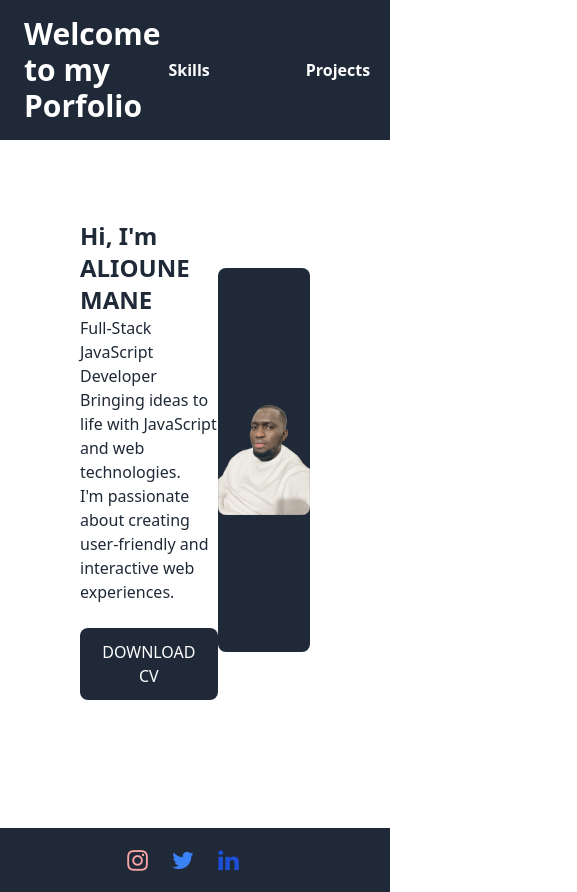
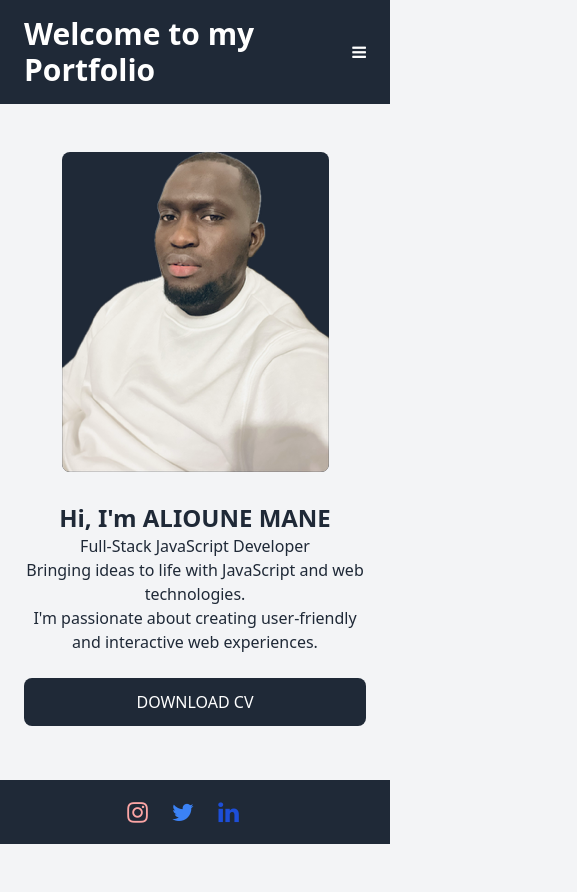
Before and after one commit to Alune62/Myporfolio, a plain HTML site: page index.html in a window 390 px wide. Shown: the whole page, 577 px wide, since content can reach past the window. After the commit the page ends 844 px from the top, so only its background shows below. Drawn offline with nearby package versions, Linux system fonts and the light colour scheme.

Commit message:
responsive

```diff
--- a/index.html
+++ b/index.html
@@ -3,65 +3,62 @@
 <head>
   <meta charset="UTF-8" />
   <meta name="viewport" content="width=device-width, initial-scale=1.0" />
-    <title>My Porfolio</title>
-    <link
-      href="https://cdn.jsdelivr.net/npm/tailwindcss@2.2.19/dist/tailwind.min.css"
-      rel="stylesheet"
-    />
+  <title>My Portfolio</title>
+  <link href="https://cdn.jsdelivr.net/npm/tailwindcss@2.2.19/dist/tailwind.min.css" rel="stylesheet" />
   <link rel="stylesheet" href="https://cdnjs.cloudflare.com/ajax/libs/font-awesome/4.7.0/css/font-awesome.css">
 </head>
-  <body class="">
+<body class="bg-gray-100 flex flex-col min-h-screen">
   <header class="bg-gray-800 text-white py-4 px-6">
-      <div class="flex flex-row justify-between items-center">
-        <h1 class="font-bold text-3xl">Welcome to my Porfolio</h1>
-        <nav>
-          <ul class="flex flex-row space-x-20 mr-8 ">
-            <!-- <li><a href="#" class="hover:bg-gray-700 active:checked:">Accueil</a></li> -->
+    <div class="flex flex-col md:flex-row justify-between items-center">
+      <div class="flex items-center">
+        <h1 class="font-bold text-3xl mr-4">Welcome to my Portfolio</h1>
+        <button class="text-white focus:outline-none md:hidden toggle-button">
+          <i class="fa fa-bars"></i>
+        </button>
+      </div>
+      <nav id="navbar" class="mt-4 md:mt-0 hidden md:flex">
+        <ul class="flex flex-col md:flex-row space-y-4 md:space-y-0 md:space-x-8">
           <li>
-              <a href="./src/pages/skills.html" class=" rounded-lg hover:bg-gray-500 p-2 font-bold">Skills</a>
+            <a href="./src/pages/skills.html" class="rounded-lg hover:bg-gray-500 p-2 font-bold">Skills</a>
           </li>
-            <li><a href="./src/pages/projects.html" class=" rounded-lg hover:bg-gray-500 p-2 font-bold">Projects</a></li>
-            <li><a href="./src/pages/contact.html" class=" rounded-lg hover:bg-gray-500 p-2 font-bold">Contacts</a></li>
+          <li><a href="./src/pages/projects.html" class="rounded-lg hover:bg-gray-500 p-2 font-bold">Projects</a></li>
+          <li><a href="./src/pages/contact.html" class="rounded-lg hover:bg-gray-500 p-2 font-bold">Contacts</a></li>
         </ul>
       </nav>
     </div>
   </header>
 
-
-    <!-- Profile/Description -->
-    <div class="flex flex-row  items-center p-20 ">
-      <div class="flex flex-col justify-center">
-        <h2 class="font-bold text-2xl flex justify-center text-gray-800">Hi, I'm ALIOUNE MANE</h2>
-        <p class="flex justify-center text-gray-800">
-          Full-Stack JavaScript Developer</p>
-        <p class="flex justify-center text-gray-800">
-          Bringing ideas to life with
-          JavaScript and web technologies.</p>
-        <p class="flex justify-center text-gray-800">
-          I'm passionate about creating
-          user-friendly and interactive web experiences.</p>
+  <main class="flex-grow flex flex-col-reverse md:flex-row justify-center items-center p-6 md:p-20">
+    <div class="flex-1 md:mr-12">
+      <div class="flex flex-col justify-center  text-center md:text-left md:w-1/2 md:mx-auto">
+        <h2 class="flex justify-center font-bold text-2xl text-gray-800">Hi, I'm ALIOUNE MANE</h2>
+        <p class="flex justify-center text-gray-800">Full-Stack JavaScript Developer</p>
+        <p class="flex justify-center text-gray-800">Bringing ideas to life with JavaScript and web technologies.</p>
+        <p class="flex justify-center text-gray-800">I'm passionate about creating user-friendly and interactive web experiences.</p>
         <br>
-        <button id="resume" class="bg-gray-800 p-3 text-white rounded-lg uppercase hover:opacity-90">Download CV</button>
+        <button id="resume" class="w-full bg-gray-800 p-3 text-white rounded-lg uppercase hover:opacity-90">Download CV</button>
       </div>
-      <div class="w-96 h-96 flex justify-center ml-auto items-center bg-gray-800 rounded-lg">
+    </div>
+    <div class="flex-1">
+      <div class="md:w-1/2 mt-6 md:mt-0 mx-auto flex justify-center items-center bg-gray-800 rounded-lg">
         <img src="/src/image/alioune_prof.png" alt="profile" class="rounded-lg">
       </div>
     </div>
-    <!-- end Profile..... -->
+  </main>
 
-    <footer class="p-4 mt-12 bg-gray-800 flex justify-center">
+
+  <footer class="p-4 bg-gray-800 text-white flex-shrink-0">
+    <div class="flex justify-center">
       <a href="https://www.instagram.com/papa_alune_mane/" class="mr-6 text-red-300 text-2xl">
-        <i class="fa fa-instagram">
-        </i>
+        <i class="fa fa-instagram"></i>
       </a>
       <a href="https://twitter.com/MANEALIOUNE1" class="mr-6 text-blue-500 text-2xl">
-        <i class="fa fa-twitter">
-        </i>
+        <i class="fa fa-twitter"></i>
       </a>
       <a href="https://www.linkedin.com/in/alioune-man%C3%A9-a8b15a1a4/?originalSubdomain=fr" class="mr-6 text-blue-700 text-2xl">
-        <i class="fa fa-linkedin">
-        </i>
+        <i class="fa fa-linkedin"></i>
       </a>
+    </div>
   </footer>
   <script src="./src/script.js"></script>
   <script src="./src/cvScript.js"></script>
--- a/src/script.js
+++ b/src/script.js
@@ -1,3 +1,13 @@
+document.addEventListener("DOMContentLoaded", function() {
+    const navbar = document.getElementById("navbar");
+    const toggleButton = document.querySelector(".toggle-button");
+
+    toggleButton.addEventListener("click", function() {
+      navbar.classList.toggle("hidden");
+    });
+  });
+
+
 
 const weather = document.querySelector('#weather')
 weather.addEventListener('click', function() {
```
Also changed, not shown: src/pages/contact.html (+14 -7 lines), src/pages/projects.html (+14 -7 lines), src/pages/skills.html (+15 -7 lines), 1 other file. Lines whose indentation alone changed are shown as unchanged.
